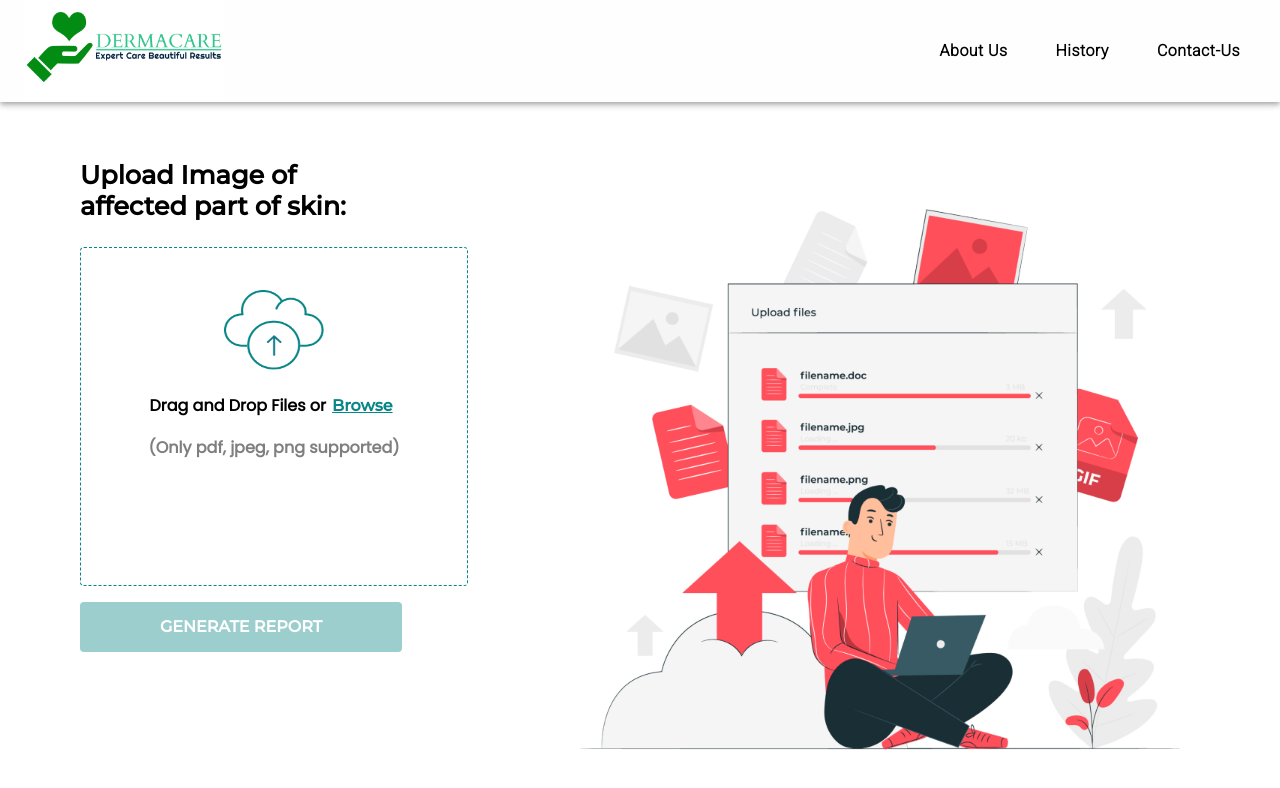
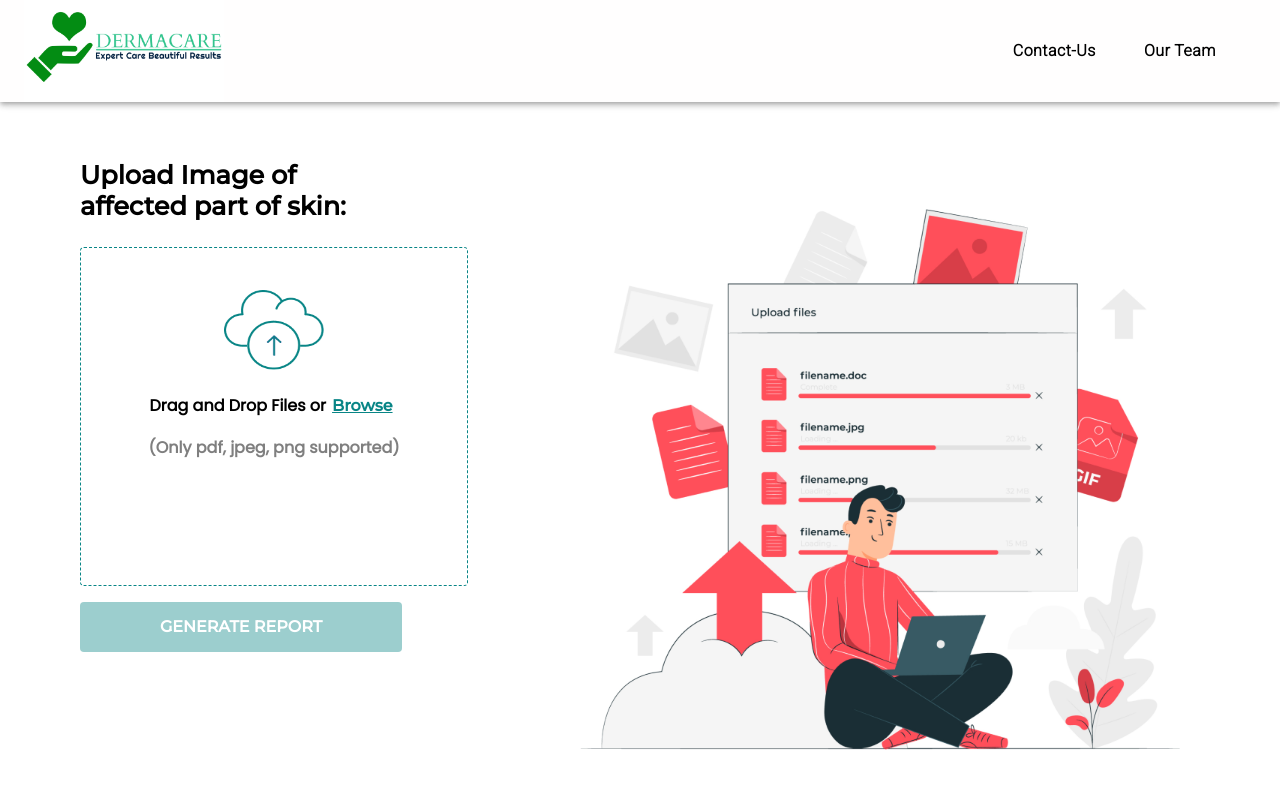
Before and after one commit to VaibhavArora314/Dermacare, a React (Create React App) app in the folder frontend/: page /image in a window 1280 px wide. Shown: the top 788 px of the page. Built offline with nearby package versions, Linux system fonts and the light colour scheme.

Commit message:
username in authcontext

```diff
--- a/frontend/public/index.html
+++ b/frontend/public/index.html
@@ -7,7 +7,7 @@
     <meta name="theme-color" content="#000000" />
     <meta
       name="description"
-      content="Web site created using create-react-app"
+      content="Get your checkup related skin diseases"
     />
     <link rel="apple-touch-icon" href="%PUBLIC_URL%/logo192.png" />
     <!--
--- a/frontend/src/Components/Login.jsx
+++ b/frontend/src/Components/Login.jsx
@@ -15,7 +15,7 @@ export default function Login() {
   const [signup, setsignup] = useState(false);
   const [error, seterror] = useState(false);
   const [isflipped, setisflipped] = useState();
-  const { login: setToken } = useContext(AuthContext);
+  const { login: setDetails } = useContext(AuthContext);
 
   const handleLogin = async () => {
     try {
@@ -31,7 +31,7 @@ export default function Login() {
         data
       );
 
-      setToken(response?.data?.token);
+      setDetails(response?.data?.token, response?.data?.username);
 
       // Handle the API response here, e.g., set user authentication, redirect, etc.
       console.log("API Response:", response); // You can log the response for debugging
--- a/frontend/src/Components/Navbar.jsx
+++ b/frontend/src/Components/Navbar.jsx
@@ -14,31 +14,35 @@ import Logo from "../assets/icons/logo.png";
 import Person from "../assets/icons/person.png";
 import { AuthContext } from "../context/AuthContext";
 import { useNavigate } from "react-router-dom";
+import { Avatar } from "@mui/material";
 
 export default function Navbar() {
   const [anchorElNav, setAnchorElNav] = useState(null);
   const [anchorElUser, setAnchorElUser] = useState(null);
-  const { isLoggedIn, logout } = useContext(AuthContext);
+  const { isLoggedIn, username, logout } = useContext(AuthContext);
   const navigate = useNavigate();
 
   const pages = [
     {
-      title: "About Us",
+      title: "Checkup",
       handler: () => {
-        navigate("/about-us");
+        navigate("/image");
       },
-    },
-    {
-      title: "History",
-      handler: () => {
-        navigate("/profile");
-      },
+      mustBeLoggedIn: true,
     },
     {
       title: "Contact-Us",
       handler: () => {
         navigate("/contact-us");
       },
+      mustBeLoggedIn: false,
+    },
+    {
+      title: "Our team",
+      handler: () => {
+        navigate("/team");
+      },
+      mustBeLoggedIn: false,
     },
   ];
 
@@ -132,7 +136,10 @@ export default function Navbar() {
                 display: { xs: "block", md: "none" },
               }}
             >
-              {pages.map((page) => (
+              {pages.map((page) => {
+                if (page.mustBeLoggedIn && !isLoggedIn) return null;
+
+                return (
                   <MenuItem
                     key={page.title}
                     onClick={() => {
@@ -142,7 +149,8 @@ export default function Navbar() {
                   >
                     <Typography textAlign="center">{page.title}</Typography>
                   </MenuItem>
-              ))}
+                );
+              })}
             </Menu>
           </Box>
 
@@ -153,7 +161,7 @@ export default function Navbar() {
               // marginLeft: "auto",
               justifyContent: "flex-end",
               gap: "2rem",
-              marginRight: 1,
+              marginRight: 4,
             }}
           >
             {/* <Button
@@ -174,7 +182,10 @@ export default function Navbar() {
             >
               Home
             </Button> */}
-            {pages.map((page) => (
+            {pages.map((page) => {
+              if (page.mustBeLoggedIn && !isLoggedIn) return null;
+
+              return (
                 <Button
                   key={page.title}
                   onClick={() => {
@@ -194,14 +205,25 @@ export default function Navbar() {
                 >
                   {page.title}
                 </Button>
-            ))}
+              );
+            })}
           </Box>
 
           {isLoggedIn && (
             <Box sx={{ flexGrow: 0 }}>
               <Tooltip title="Open settings">
                 <IconButton onClick={handleOpenUserMenu} sx={{ p: 0 }}>
-                  <img src={Person} alt="icon" height="35px" />
+                  {/* <img src={Person} alt="icon" height="35px" /> */}
+                  <Avatar
+                    sx={{
+                      bgcolor: "#038c13",
+                      width: 50,
+                      height: 50,
+                      fontSize: 40,
+                    }}
+                  >
+                    {username[0]}
+                  </Avatar>
                 </IconButton>
               </Tooltip>
               <Menu
--- a/frontend/src/context/AuthContext.js
+++ b/frontend/src/context/AuthContext.js
@@ -6,30 +6,39 @@ const AuthContext = createContext({
   logout: () => {}, // Function for logging out
   isLoggedIn: false, // Boolean indicating if the user is authenticated
   token: null,
+  username: null,
 });
 
 const AuthProvider = (props) => {
   const [isLoggedIn, setIsLoggedIn] = useState(false);
   const [token, setToken] = useState(null);
+  const [username, setUsername] = useState(null);
 
   useEffect(() => {
     const token = localStorage.getItem("token");
-    if (token && token.length > 0) {
+    const name = localStorage.getItem("username");
+
+    if (token && token.length > 0 && name && name.length > 0) {
       setIsLoggedIn(true);
       setToken(token);
+      setUsername(name);
     }
   }, []);
 
-  const login = (token) => {
+  const login = (token, username) => {
     localStorage.setItem("token", token);
+    localStorage.setItem("username", username);
     setIsLoggedIn(true);
     setToken(token);
+    setUsername(username);
   };
 
   const logout = () => {
     localStorage.removeItem("token");
+    localStorage.removeItem("username");
     setIsLoggedIn(false);
     setToken(null);
+    setUsername(null);
   };
 
   return (
@@ -39,6 +48,7 @@ const AuthProvider = (props) => {
         login,
         logout,
         token,
+        username,
       }}
     >
       {props.children}
```
Lines whose indentation alone changed are shown as unchanged.
